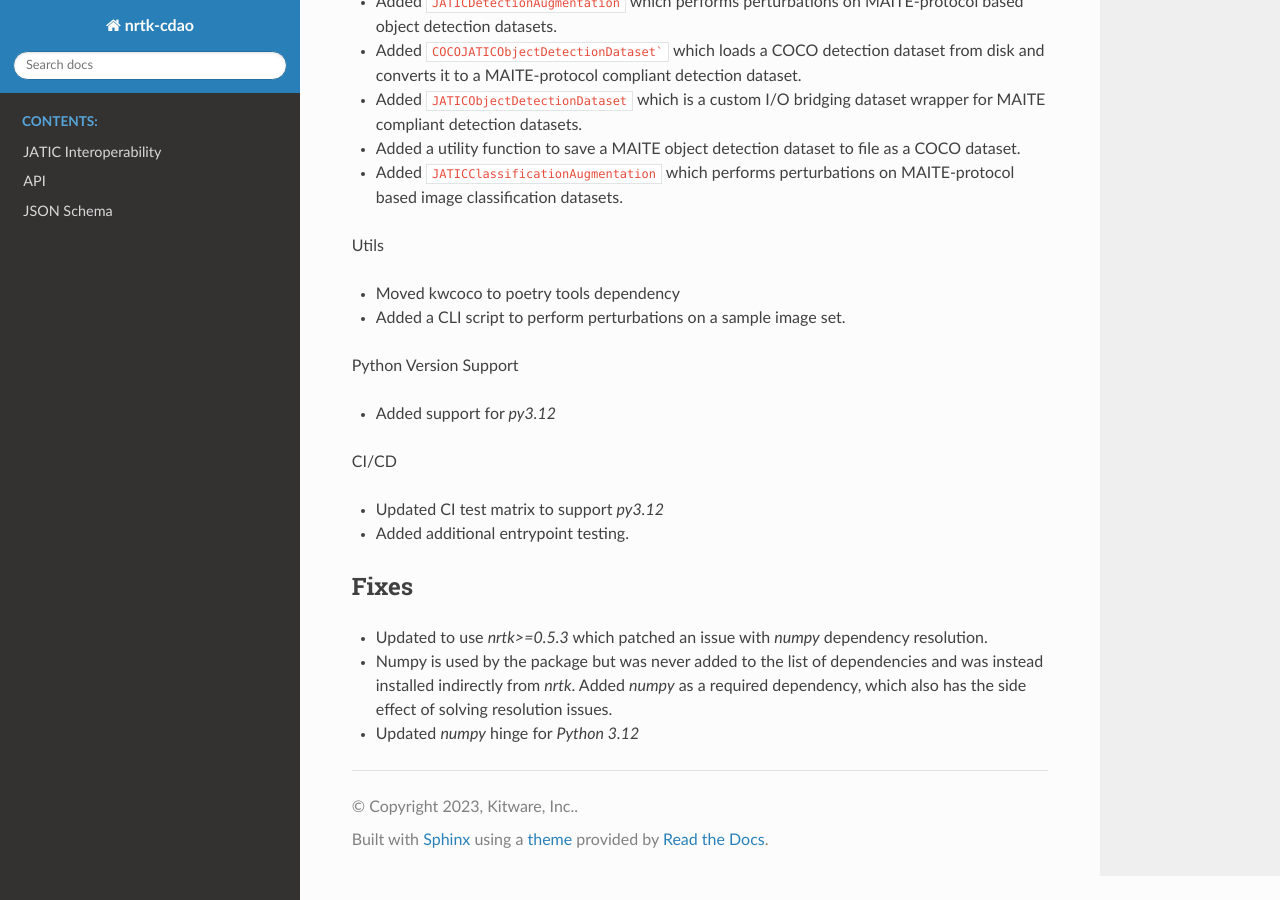
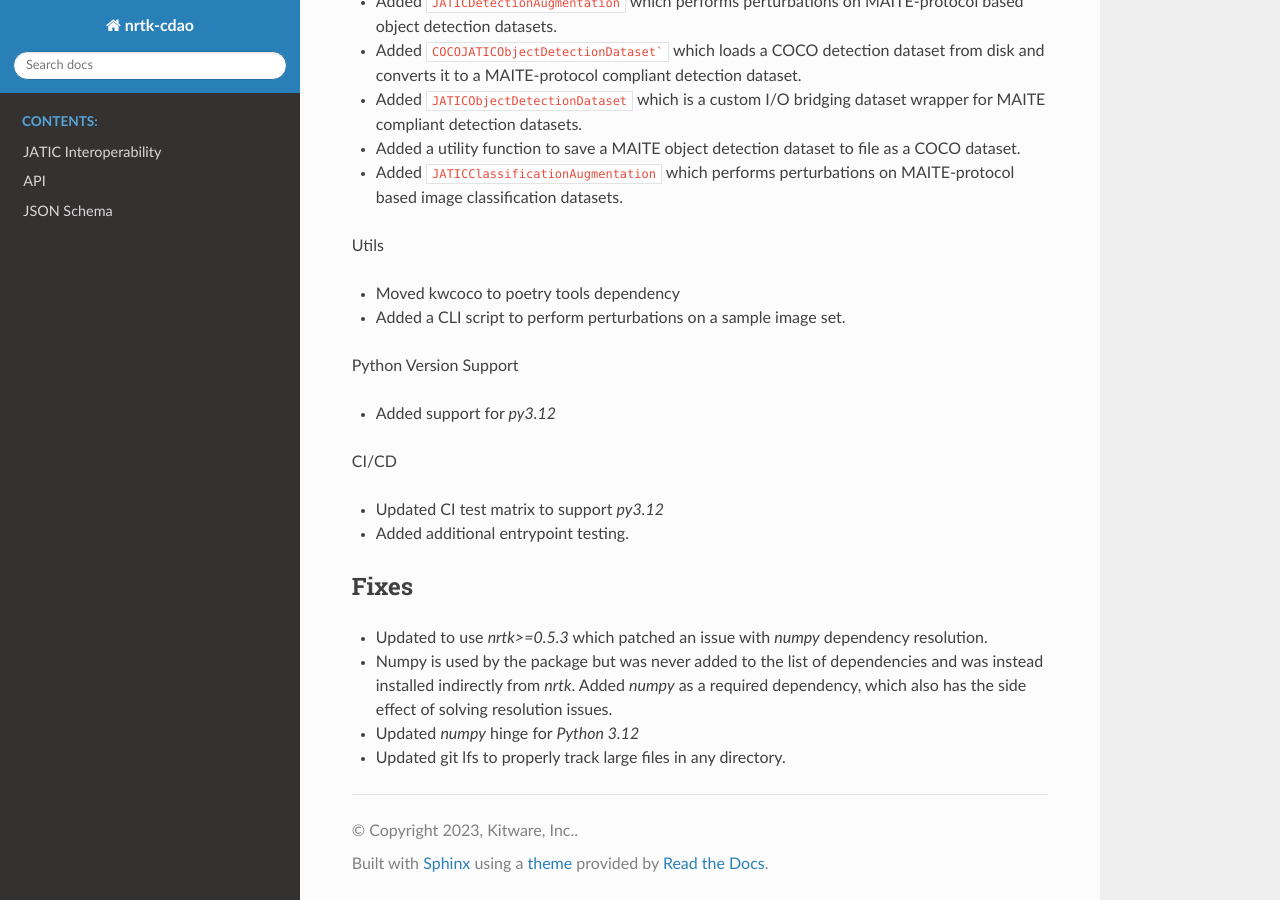
Before and after one commit to Kitware/nrtk-jatic, a Sphinx documentation site: the page built from docs/release_notes/pending_release.rst, in a window 1280 px wide and 900 px high, scrolled down 1210 px. Built offline with Sphinx 7.4.7 and the Read the Docs theme 2.0.0, drawn with Linux system fonts in a browser that asks for light colours; pages that are not in the unit, such as notebooks, are missing from menus.

Commit message:
Update to lfs tracking.

```diff
--- a/docs/release_notes/pending_release.rst
+++ b/docs/release_notes/pending_release.rst
@@ -102,3 +102,5 @@ Fixes
   dependency, which also has the side effect of solving resolution issues.
 
 * Updated `numpy` hinge for `Python 3.12`
+
+* Updated git lfs to properly track large files in any directory.
```
Also changed, not shown: 1 other file.
